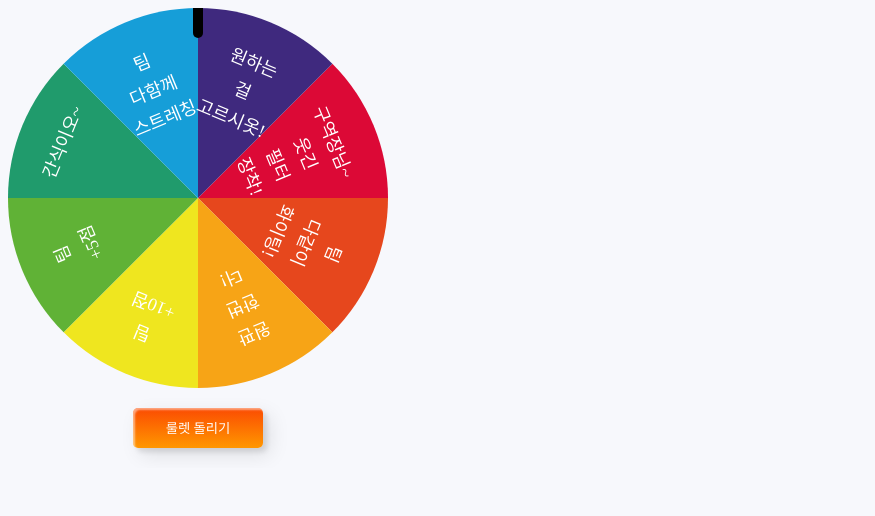
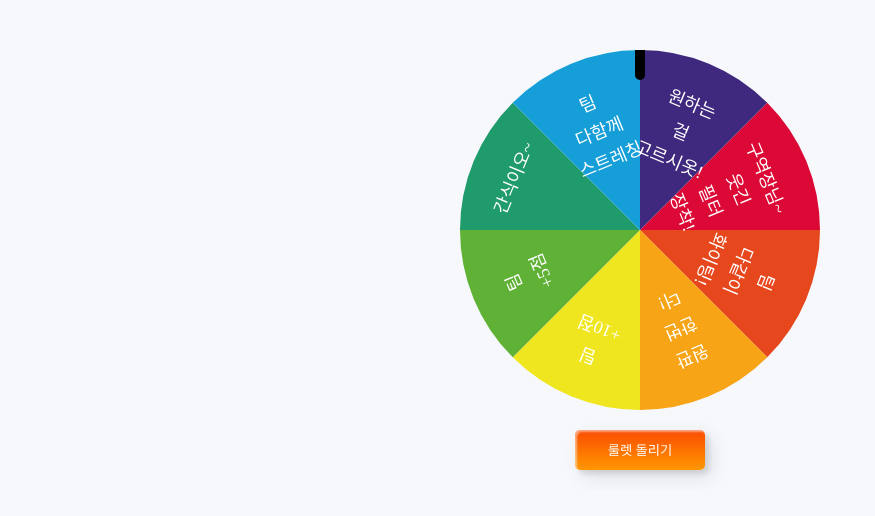
Before and after one commit to SeoHaeRi/Rulet, a plain HTML site: page index.html in a window 1280 px wide. Both pictures are taken after a click on the button "찾기". Shown: the whole page, without its empty margins (0-875 px from the left). Drawn offline with Linux system fonts and the light colour scheme; a web font is replaced by a local one.

Commit message:
Update index.html

```diff
--- a/index.html
+++ b/index.html
@@ -19,6 +19,8 @@
 
     * {
       font-family: 'Humanbumsuk';
+      margin-left: auto;
+      margin-right: auto;
     }
 
     body {
@@ -27,6 +29,7 @@
 
     .ruletBox {
       display: none;
+      margin-top: 50px;
     }
 
     canvas {
@@ -34,7 +37,7 @@
     }
 
     .rulet {
-      width: 380px;
+      width: 100%;
       overflow: hidden;
       display: flex;
       align-items: center;
@@ -442,7 +445,7 @@
   </div>
   <div class="ruletBox">
     <div class="rulet">
-      <canvas width="380" height='380'></canvas>
+      <canvas width='360' height='360'></canvas>
       <button class="custom-btn btn-7" onclick="rotate()"><span>룰렛 돌리기</span></button>
     </div>
   </div>
@@ -521,8 +524,6 @@
 
         $c.style.transform = `rotate(-${rotate}deg)`;
         $c.style.transition = `2s`;
-
-        // setTimeout(() => alert(`오늘의 야식은?! ${product[ran]} 어떠신가요?`), 2000);
       }, 1);
     };
 
```
